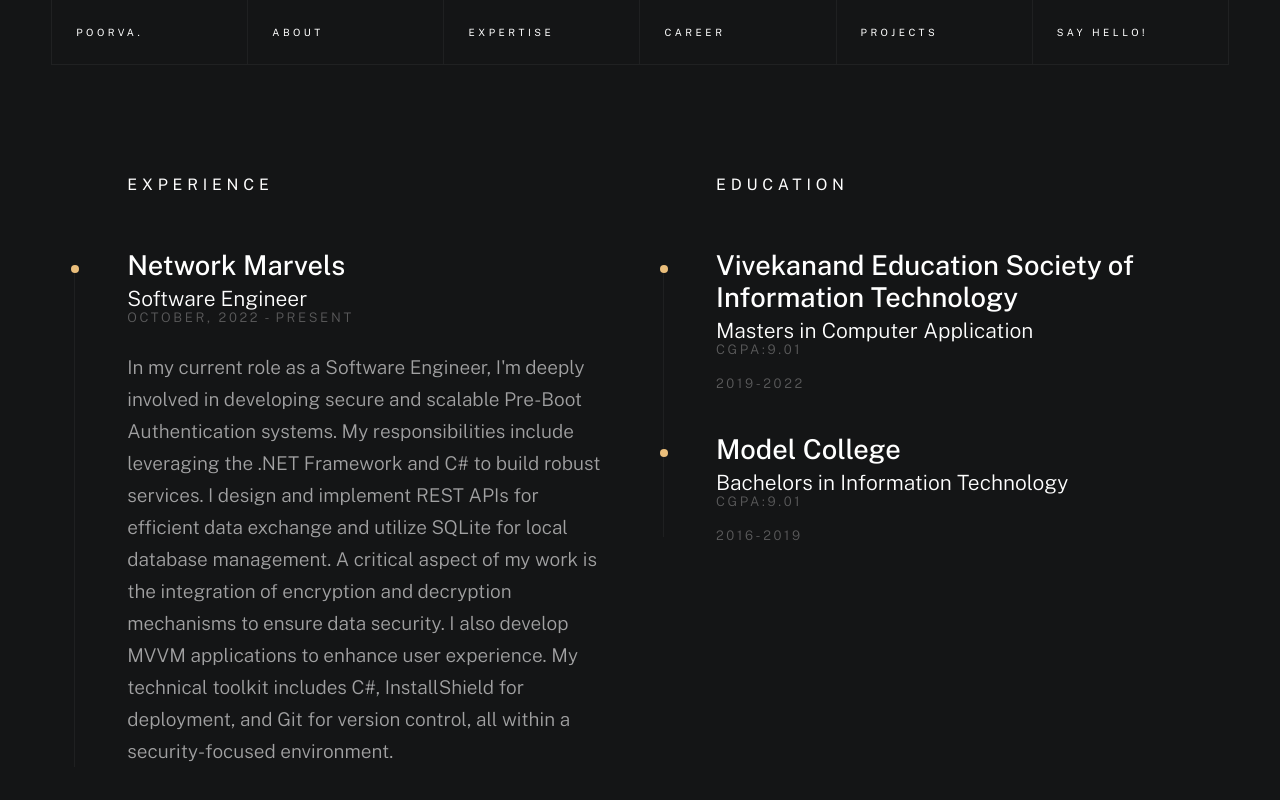
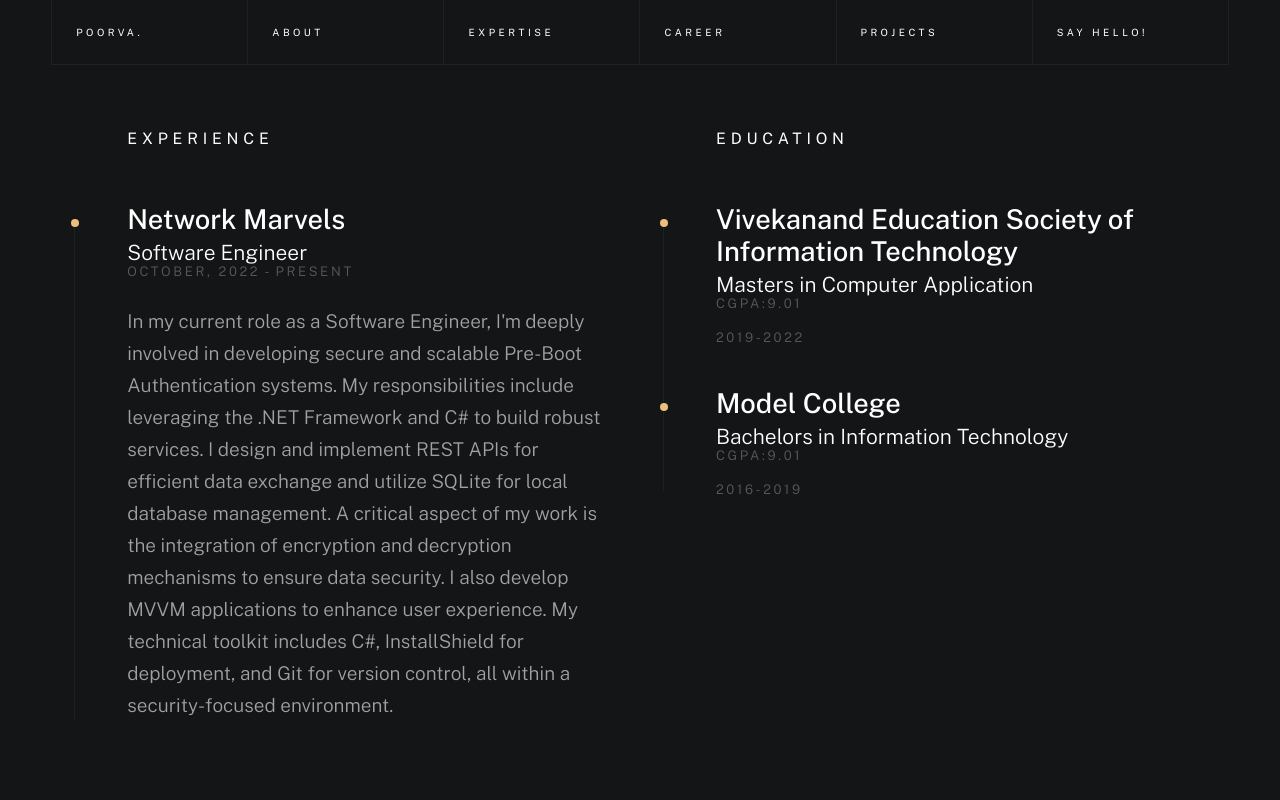
Before and after one commit to poorvamahajan/Portfolio, an Angular app: page /career in a window 1280 px wide. Shown: the top 800 px of the page. Built offline with nearby package versions, Linux system fonts and the light colour scheme; a web font is replaced by a local one.

Commit message:
CSS Changes for Career and Expertise Component

```diff
--- a/src/app/component/career/career.component.html
+++ b/src/app/component/career/career.component.html
@@ -1,3 +1,4 @@
+<section id="Career" class="s-career target-section">
 <div class="row about-timelines" data-animate-block>
 
     <div class="column lg-6 tab-12">
@@ -51,3 +52,4 @@
 
 
   </div> <!-- end about-timelines -->
+</section>
--- a/src/assets/css/styles.css
+++ b/src/assets/css/styles.css
@@ -3404,10 +3404,17 @@
  *
  * ------------------------------------------------------------------- */
 
-.s-about, .s-Expertise {
+.s-about, .s-expertise {
     padding-top    : var(--vspace-1);
     /* padding-top    : var(--vspace-4); */
-    padding-bottom : var(--vspace-3);
+    /* padding-bottom : var(--vspace-3); */
+    padding-bottom : var( --vspace-5);
+
+}
+.s-career {
+    padding-top    : var(--vspace-0_125);
+    margin-top : -50px;
+    padding-bottom : var( --vspace-5);
 
 }
 .s-qualification {
```
